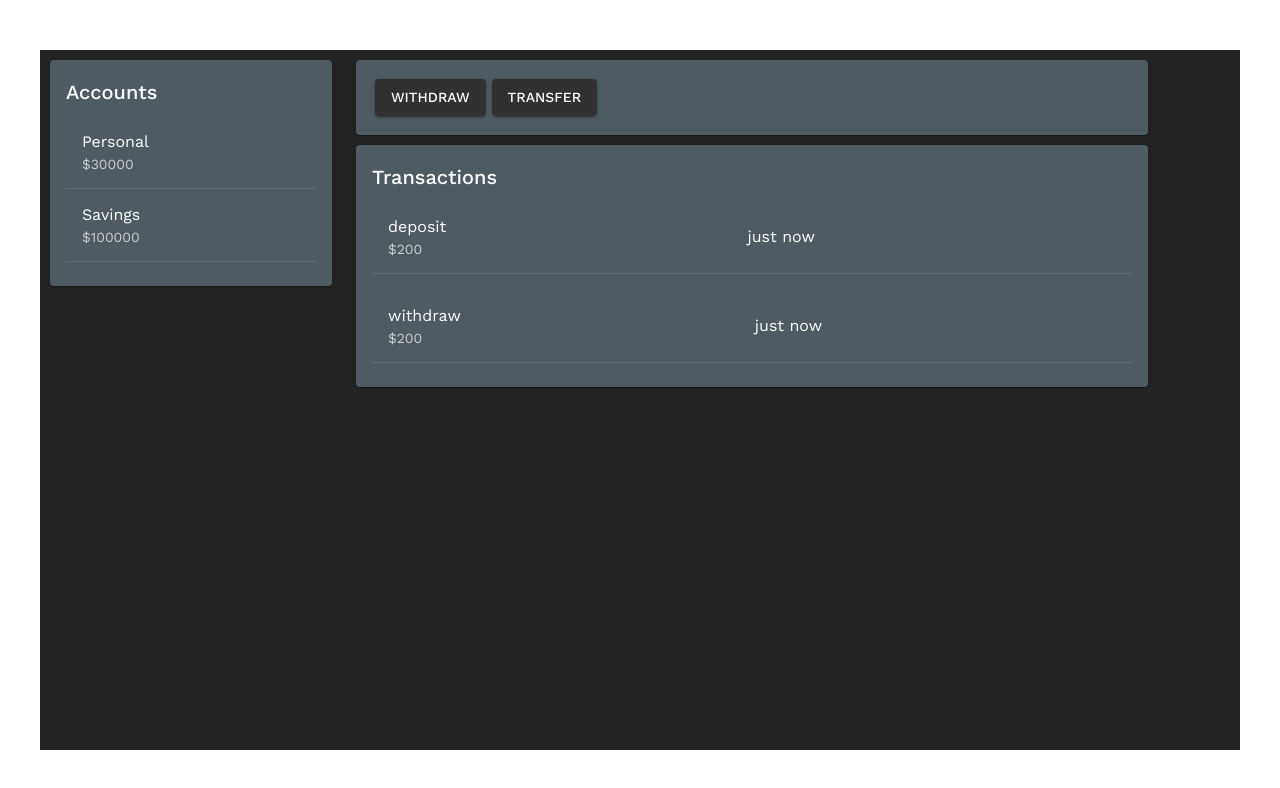
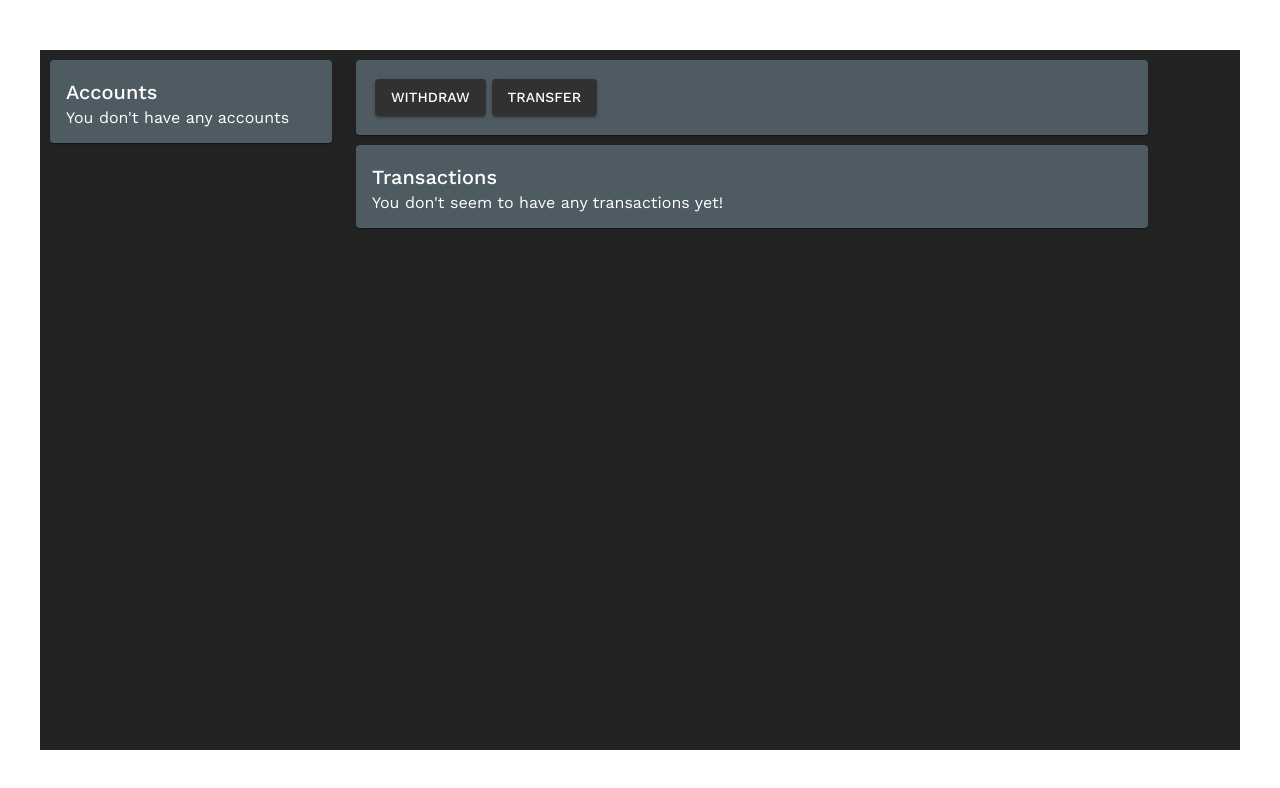
Before and after one commit to itschip/chip-fivem-banking, a React (Create React App) app in the folder web/: page / in a window 1280 px wide. Shown: the top 788 px of the page. Built offline with nearby package versions, Linux system fonts and the light colour scheme.

Commit message:
clean up and modal stuff

```diff
--- a/web/src/Bank.tsx
+++ b/web/src/Bank.tsx
@@ -1,4 +1,4 @@
-import React, { useEffect } from 'react';
+import React from 'react';
 import Container from './components/container/Container';
 import { ThemeProvider } from '@material-ui/core';
 import { useTheme } from './theme/useTheme';
@@ -8,7 +8,6 @@ import Home from './components/home/components/Home';
 // nui stuff
 import { useVisibility } from './context/BankProvider';
 import { useNuiService } from './utils/hooks/useNuiService';
-import { Modal } from './components/ui/Modal';
 
 function Bank() {
   useNuiService();
@@ -22,54 +21,6 @@ function Bank() {
           app: 'NBWD',
           method: 'setVisibility',
           data: true,
-        },
-      }),
-    );
-  }, 1000);
-
-  setTimeout(() => {
-    window.dispatchEvent(
-      new MessageEvent('message', {
-        data: {
-          app: 'NBWD',
-          method: 'setTransactions',
-          data: [
-            {
-              id: 1,
-              type: 'deposit',
-              amount: 200,
-              date: 'just now',
-            },
-            {
-              id: 2,
-              type: 'withdraw',
-              amount: 200,
-              date: 'just now',
-            },
-          ],
-        },
-      }),
-    );
-  }, 1000);
-
-  setTimeout(() => {
-    window.dispatchEvent(
-      new MessageEvent('message', {
-        data: {
-          app: 'NBWD',
-          method: 'setAccounts',
-          data: [
-            {
-              id: 1,
-              name: 'Personal',
-              balance: 30000,
-            },
-            {
-              id: 2,
-              name: 'Savings',
-              balance: 100000,
-            },
-          ],
         },
       }),
     );
--- a/web/src/components/home/components/modal/WithdrawModal.tsx
+++ b/web/src/components/home/components/modal/WithdrawModal.tsx
@@ -1,5 +1,5 @@
 import React, { useState } from 'react';
-import { TextField, Button } from '@material-ui/core';
+import { TextField, Button, Box } from '@material-ui/core';
 import { useWithdrawModal } from '../../../../context/BankProvider';
 import Nui from '../../../../utils/nui/Nui';
 import { Modal } from '../../../ui/Modal';
@@ -20,6 +20,12 @@ export default function WithdrawModal() {
 
   return (
     <Modal open={withdrawModal} handleClose={_handleClose}>
+      <Box
+        flex
+        justifyContent='space-between'
+        alignItems='center'
+        textAlign='center'
+      >
         <div>
           <TextField
             value={amount}
@@ -27,10 +33,17 @@ export default function WithdrawModal() {
             type='number'
             onChange={(e) => setAmount(e.currentTarget.value)}
           />
-        <Button onClick={handleWithdraw} color='secondary' variant='contained'>
+        </div>
+        <div style={{ marginTop: 20 }}>
+          <Button
+            onClick={handleWithdraw}
+            color='secondary'
+            variant='contained'
+          >
             Withdraw
           </Button>
         </div>
+      </Box>
     </Modal>
   );
 }
--- a/web/src/components/ui/Modal.tsx
+++ b/web/src/components/ui/Modal.tsx
@@ -1,7 +1,7 @@
 import { Paper, Button } from '@material-ui/core';
 import { makeStyles, Theme } from '@material-ui/core/styles';
 import CloseIcon from '@material-ui/icons/Close';
-import React, { useEffect } from 'react';
+import React from 'react';
 
 interface IModal {
   children: React.ReactNode;
@@ -40,19 +40,6 @@ const useStyles = makeStyles((theme: Theme) => ({
 export const Modal = ({ children, open, handleClose }: IModal) => {
   const classes = useStyles();
 
-  const handleEscape = (e: any) => {
-    const isEscapeKey = e.key === 'Escape' || e.key === 'Esc';
-    if (isEscapeKey) {
-      e.preventDefault();
-      handleClose();
-    }
-  };
-
-  useEffect(() => {
-    window.addEventListener('keydown', handleEscape, true);
-    return () => window.removeEventListener('keydown', handleEscape);
-  });
-
   const showHideModal = open ? classes.displayBlock : classes.displayNone;
 
   return (
```
Also changed, not shown: 1 other file (tests, documents, lock files or other folders). Lines whose indentation alone changed are shown as unchanged.
